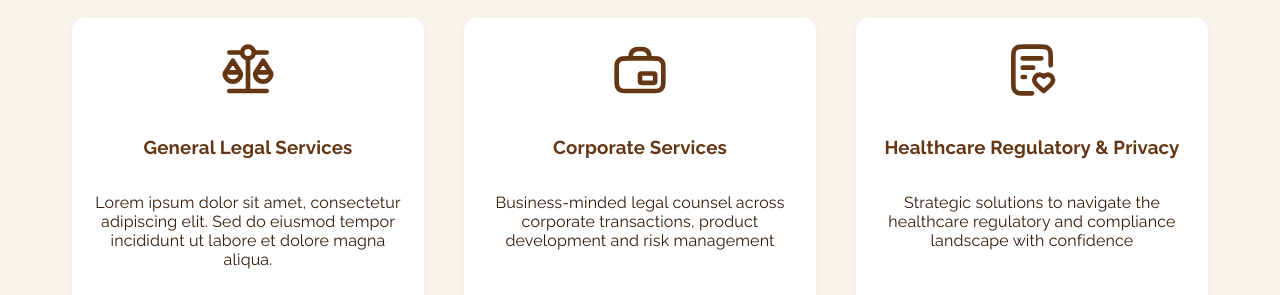
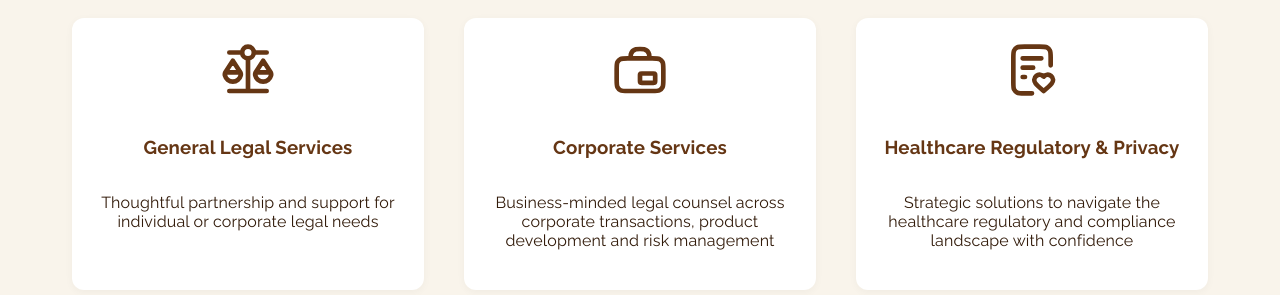
Before and after one commit to dcolucci/pear-legal, an Eleventy site: page src/index.html in a window 1280 px wide. Shown: the part 657-952 px from the top of the page. Built offline with nearby package versions, Linux system fonts and the light colour scheme; Eleventy itself is replaced by a stand-in of ours; files that its build step writes are made by us from their sources.

Commit message:
first draft of text for services section complet

```diff
--- a/src/index.html
+++ b/src/index.html
@@ -47,7 +47,7 @@
                         <path d="M2.50047 13H8.50047M15.5005 13H21.5005M12.0005 7V21M12.0005 7C13.3812 7 14.5005 5.88071 14.5005 4.5M12.0005 7C10.6198 7 9.50047 5.88071 9.50047 4.5M4.00047 21L20.0005 21M4.00047 4.50001L9.50047 4.5M9.50047 4.5C9.50047 3.11929 10.6198 2 12.0005 2C13.3812 2 14.5005 3.11929 14.5005 4.5M14.5005 4.5L20.0005 4.5M8.88091 14.3364C8.48022 15.8706 7.11858 17 5.50047 17C3.88237 17 2.52073 15.8706 2.12004 14.3364C2.0873 14.211 2.07093 14.1483 2.06935 13.8979C2.06838 13.7443 2.12544 13.3904 2.17459 13.2449C2.25478 13.0076 2.34158 12.8737 2.51519 12.6059L5.50047 8L8.48576 12.6059C8.65937 12.8737 8.74617 13.0076 8.82636 13.2449C8.87551 13.3904 8.93257 13.7443 8.9316 13.8979C8.93002 14.1483 8.91365 14.211 8.88091 14.3364ZM21.8809 14.3364C21.4802 15.8706 20.1186 17 18.5005 17C16.8824 17 15.5207 15.8706 15.12 14.3364C15.0873 14.211 15.0709 14.1483 15.0693 13.8979C15.0684 13.7443 15.1254 13.3904 15.1746 13.2449C15.2548 13.0076 15.3416 12.8737 15.5152 12.6059L18.5005 8L21.4858 12.6059C21.6594 12.8737 21.7462 13.0076 21.8264 13.2449C21.8755 13.3904 21.9326 13.7443 21.9316 13.8979C21.93 14.1483 21.9137 14.211 21.8809 14.3364Z" stroke="currentColor" stroke-width="2" stroke-linecap="round" stroke-linejoin="round"/>
                     </svg>
                     <h3>General Legal Services</h3>
-                    <p>Lorem ipsum dolor sit amet, consectetur adipiscing elit. Sed do eiusmod tempor incididunt ut labore et dolore magna aliqua.</p>
+                    <p>Thoughtful partnership and support for individual or corporate legal needs</p>
                 </div>
                 <div class="service-column">
                     <svg class="service-icon" width="100%" height="100%" viewBox="0 0 24 24" fill="none" xmlns="http://www.w3.org/2000/svg">
```
